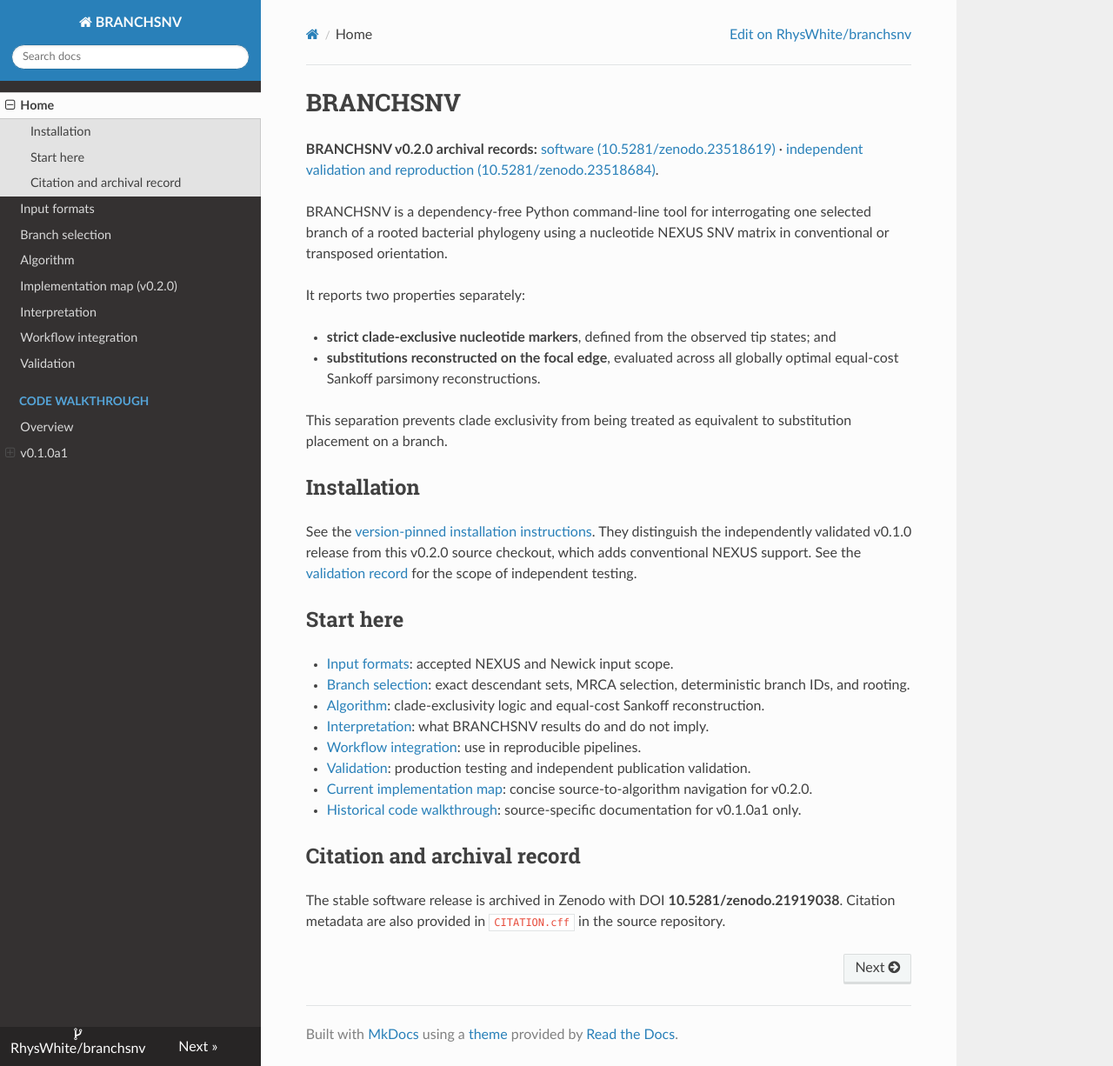
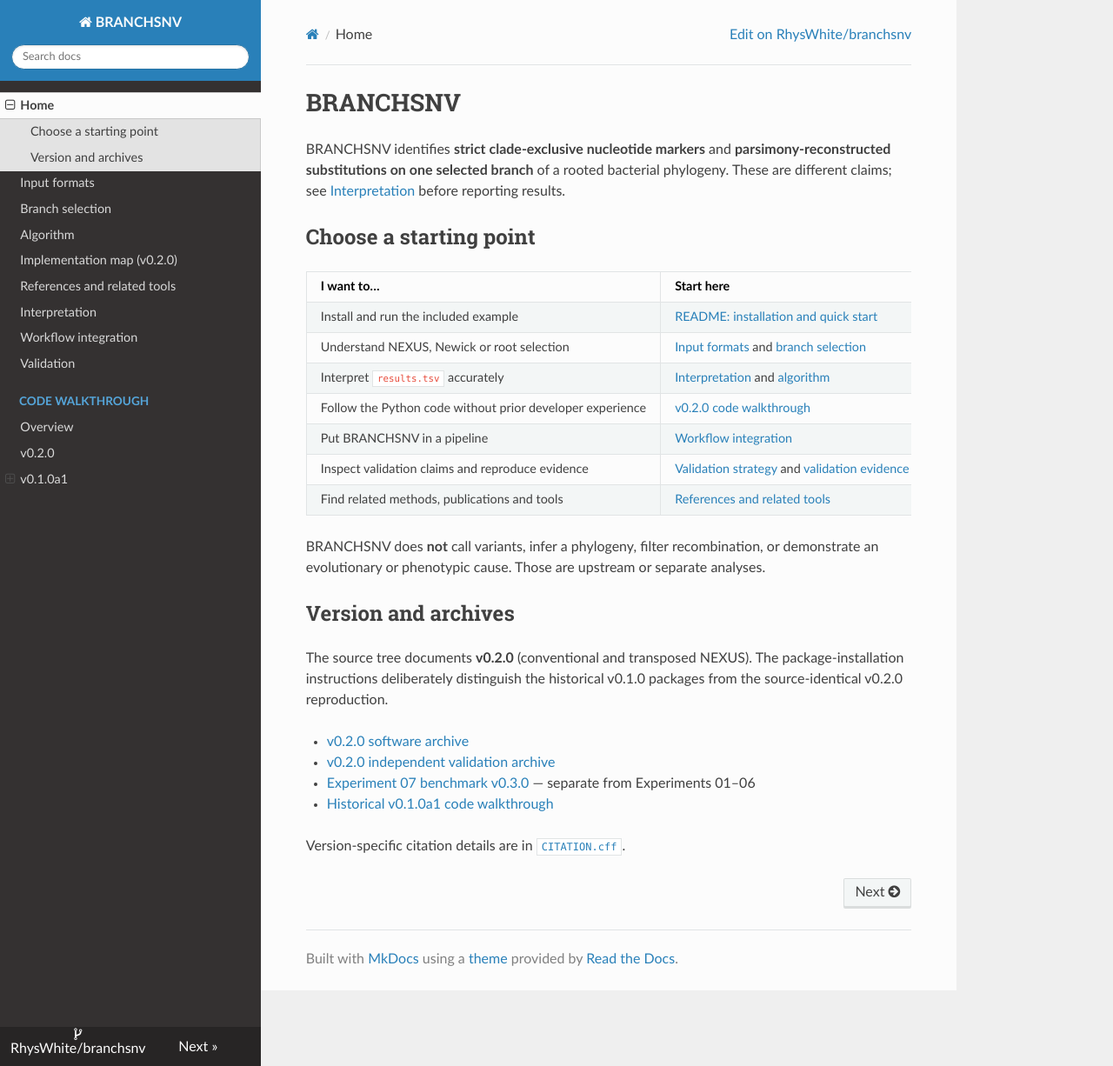
Before and after one commit to RhysWhite/branchsnv, an MkDocs documentation site: the page built from docs/index.md, in a window 1280 px wide and 1226 px high. Shown: the whole window at 87% size. Built offline with MkDocs 1.6.1, drawn with Linux system fonts in a browser that asks for light colours; nearby versions of some CDN libraries.

Commit message:
docs: update v0.2.0 navigation, walkthrough and references (#21)

```diff
--- a/docs/index.md
+++ b/docs/index.md
@@ -1,34 +1,36 @@
 # BRANCHSNV
 
-**BRANCHSNV v0.2.0 archival records:** [software (10.5281/zenodo.23518619)](https://doi.org/10.5281/zenodo.23518619) · [independent validation and reproduction (10.5281/zenodo.23518684)](https://doi.org/10.5281/zenodo.23518684).
+BRANCHSNV identifies **strict clade-exclusive nucleotide markers** and
+**parsimony-reconstructed substitutions on one selected branch** of a rooted
+bacterial phylogeny. These are different claims; see
+[Interpretation](interpretation.md) before reporting results.
 
-BRANCHSNV is a dependency-free Python command-line tool for interrogating one selected branch of a rooted bacterial phylogeny using a nucleotide NEXUS SNV matrix in conventional or transposed orientation.
+## Choose a starting point
 
-It reports two properties separately:
+| I want to… | Start here |
+|---|---|
+| Install and run the included example | [README: installation and quick start](https://github.com/RhysWhite/branchsnv#installation) |
+| Understand NEXUS, Newick or root selection | [Input formats](input-formats.md) and [branch selection](branch-selection.md) |
+| Interpret `results.tsv` accurately | [Interpretation](interpretation.md) and [algorithm](algorithm.md) |
+| Follow the Python code without prior developer experience | [v0.2.0 code walkthrough](code-walkthrough/v0.2.0/README.md) |
+| Put BRANCHSNV in a pipeline | [Workflow integration](workflow-integration.md) |
+| Inspect validation claims and reproduce evidence | [Validation strategy](validation.md) and [validation evidence index](https://github.com/RhysWhite/branchsnv-validation/blob/main/EVIDENCE_INDEX.md) |
+| Find related methods, publications and tools | [References and related tools](references.md) |
 
-- **strict clade-exclusive nucleotide markers**, defined from the observed tip states; and
-- **substitutions reconstructed on the focal edge**, evaluated across all globally optimal equal-cost Sankoff parsimony reconstructions.
+BRANCHSNV does **not** call variants, infer a phylogeny, filter recombination,
+or demonstrate an evolutionary or phenotypic cause. Those are upstream or
+separate analyses.
 
-This separation prevents clade exclusivity from being treated as equivalent to substitution placement on a branch.
+## Version and archives
 
-## Installation
+The source tree documents **v0.2.0** (conventional and transposed NEXUS).
+The package-installation instructions deliberately distinguish the historical
+v0.1.0 packages from the source-identical v0.2.0 reproduction.
 
-See the [version-pinned installation instructions](https://github.com/RhysWhite/branchsnv/blob/v0.2.0/README.md#installation).
-They distinguish the independently validated v0.1.0 release from this
-v0.2.0 source checkout, which adds conventional NEXUS support. See the
-[validation record](validation.md) for the scope of independent testing.
+- [v0.2.0 software archive](https://doi.org/10.5281/zenodo.23518619)
+- [v0.2.0 independent validation archive](https://doi.org/10.5281/zenodo.23518684)
+- [Experiment 07 benchmark v0.3.0](https://doi.org/10.5281/zenodo.23684441) — separate from Experiments 01–06
+- [Historical v0.1.0a1 code walkthrough](code-walkthrough/v0.1.0a1/README.md)
 
-## Start here
-
-- [Input formats](input-formats.md): accepted NEXUS and Newick input scope.
-- [Branch selection](branch-selection.md): exact descendant sets, MRCA selection, deterministic branch IDs, and rooting.
-- [Algorithm](algorithm.md): clade-exclusivity logic and equal-cost Sankoff reconstruction.
-- [Interpretation](interpretation.md): what BRANCHSNV results do and do not imply.
-- [Workflow integration](workflow-integration.md): use in reproducible pipelines.
-- [Validation](validation.md): production testing and independent publication validation.
-- [Current implementation map](implementation-map.md): concise source-to-algorithm navigation for v0.2.0.
-- [Historical code walkthrough](code-walkthrough/README.md): source-specific documentation for v0.1.0a1 only.
-
-## Citation and archival record
-
-The stable software release is archived in Zenodo with DOI **10.5281/zenodo.21919038**. Citation metadata are also provided in `CITATION.cff` in the source repository.
+Version-specific citation details are in
+[`CITATION.cff`](https://github.com/RhysWhite/branchsnv/blob/main/CITATION.cff).
--- a/mkdocs.yml
+++ b/mkdocs.yml
@@ -14,11 +14,13 @@ nav:
   - Branch selection: branch-selection.md
   - Algorithm: algorithm.md
   - Implementation map (v0.2.0): implementation-map.md
+  - References and related tools: references.md
   - Interpretation: interpretation.md
   - Workflow integration: workflow-integration.md
   - Validation: validation.md
   - Code walkthrough:
       - Overview: code-walkthrough/README.md
+      - v0.2.0: code-walkthrough/v0.2.0/README.md
       - v0.1.0a1:
           - Overview: code-walkthrough/v0.1.0a1/README.md
           - 00 — End-to-end execution map: code-walkthrough/v0.1.0a1/00-execution-map.md
```
Also changed, not shown: README.md (+30 -61 lines), VALIDATION_REPORT.md (+3 -1 lines), docs/code-walkthrough/README.md (+11 -6 lines), docs/code-walkthrough/v0.2.0/README.md (added, +171 -0 lines), docs/implementation-map.md (+6 -2 lines), docs/references.md (added, +46 -0 lines), docs/validation.md (+4 -1 lines).
